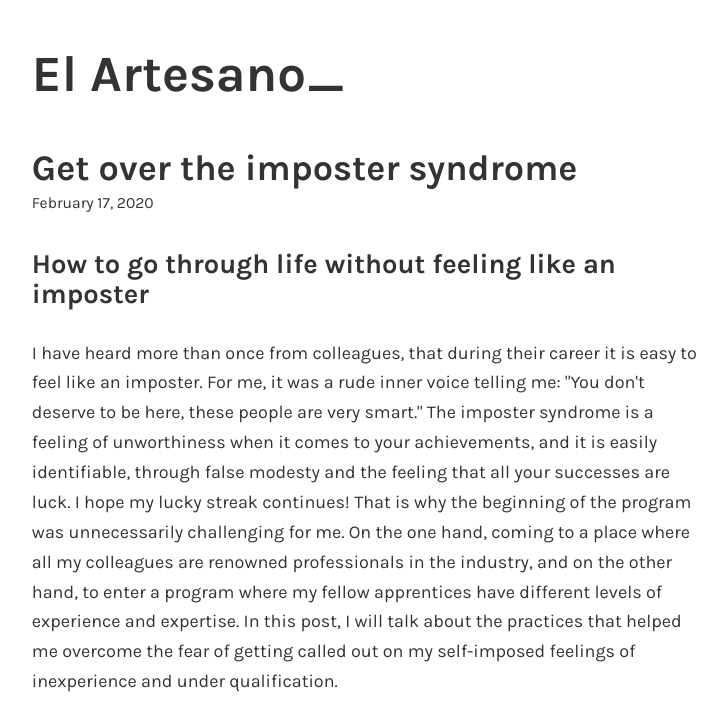
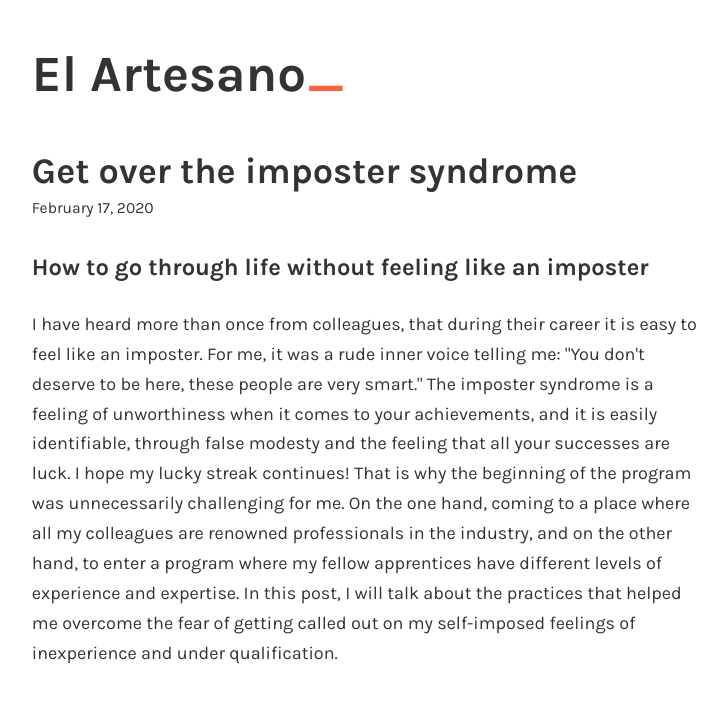
Before and after one commit to jpwenzelc/website, a Gatsby site: page /imposter-syndrom-tips/ in a window 1280 px wide. Shown: the top 726 px of the page, without its empty margins (272-999 px from the left). Built offline with nearby package versions, Linux system fonts and the light colour scheme; Gatsby itself is replaced by a stand-in of ours; some packages are replaced by stand-ins of ours.

Commit message:
select and apply new color theme

```diff
--- a/content/blog/imposter-syndrom-tips/index.md
+++ b/content/blog/imposter-syndrom-tips/index.md
@@ -4,7 +4,7 @@ date: "2020-02-17T19:03:03.284Z"
 description: "This are some advices that I have compile in my research of not feeling like an imposter in my workspace"
 ---
 
-## How to go through life without feeling like an imposter
+### How to go through life without feeling like an imposter
 
 I have heard more than once from colleagues, that during their career it is easy to feel like an imposter. For me, it was
 a rude inner voice telling me: "You don't deserve to be here, these people are very smart." The imposter syndrome is a
--- a/gatsby-config.js
+++ b/gatsby-config.js
@@ -1,6 +1,6 @@
 module.exports = {
   siteMetadata: {
-    title: `El Artesano_`,
+    title: `El Artesano`,
     author: `José Pablo Wenzel`,
     description: `A blog where I share my knowledge and thoughts through my dev journey`,
     siteUrl: `https://gatsby-starter-blog-demo.netlify.com/`,
@@ -60,8 +60,8 @@ module.exports = {
         name: `Gatsby Starter Blog`,
         short_name: `GatsbyJS`,
         start_url: `/`,
-        background_color: `#ffffff`,
-        theme_color: `#663399`,
+        background_color: `#fff7ea`,
+        theme_color: `#fe6337`,
         display: `minimal-ui`,
         icon: `content/assets/gatsby-icon.png`,
       },
--- a/src/components/layout.js
+++ b/src/components/layout.js
@@ -24,6 +24,9 @@ const Layout = ({ location, title, children }) => {
         to={`/`}
       >
         {title}
+        <span style={{
+          color: '#fe6337'
+        }}>_</span>
       </Link>
     </h1>
   )
@@ -41,7 +44,7 @@ const Layout = ({ location, title, children }) => {
       <main>{children}</main>
       <footer style={{
         ...scale(-.5),
-        textAlign: `center`
+        textAlign: `center`,
       }}>
         © {new Date().getFullYear()}, Built with
         {` `}
--- a/src/pages/index.js
+++ b/src/pages/index.js
@@ -5,6 +5,7 @@ import Bio from "../components/bio"
 import Layout from "../components/layout"
 import SEO from "../components/seo"
 import { rhythm } from "../utils/typography"
+import "../resources/global_css.css"
 
 const BlogIndex = ({ data, location }) => {
   const siteTitle = data.site.siteMetadata.title
--- /dev/null
+++ b/src/resources/global_css.css
@@ -0,0 +1,11 @@
+body {
+    background-color: #fff7ea;
+}
+
+h2 {
+    color: #fe6337;
+}
+
+a {
+    color: #fe6337;
+}
--- a/src/templates/blog-post.js
+++ b/src/templates/blog-post.js
@@ -19,14 +19,15 @@ const BlogPostTemplate = ({ data, pageContext, location }) => {
       />
       <article>
         <header>
-          <h1
+          <h2
             style={{
+              ...scale(1),
               marginTop: rhythm(1),
               marginBottom: 0,
             }}
           >
             {post.frontmatter.title}
-          </h1>
+          </h2>
           <p
             style={{
               ...scale(-1 / 5),
--- a/src/utils/typography.js
+++ b/src/utils/typography.js
@@ -10,10 +10,7 @@ const typography = new Typography({
   baseFontSize: "18px",
   baseLineHeight: 1.66,
   headerFontFamily: ["Karla", "sans-serif"],
-  bodyFontFamily: ["karla", "sans-serif"],
-  'h1,h2': {
-    fontColor: '#cc3311'
-  }
+  bodyFontFamily: ["karla", "sans-serif"]
 })
 
 if (process.env.NODE_ENV !== `production`) {
```
